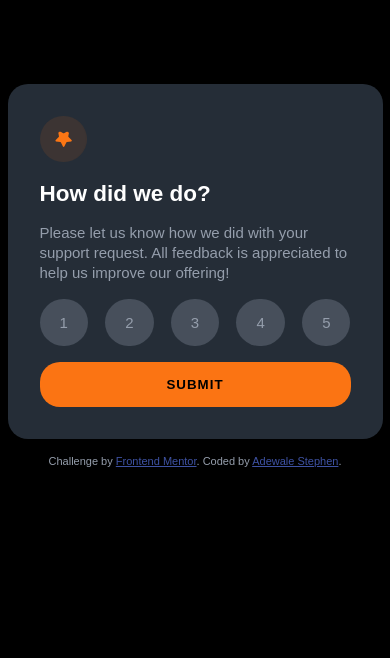
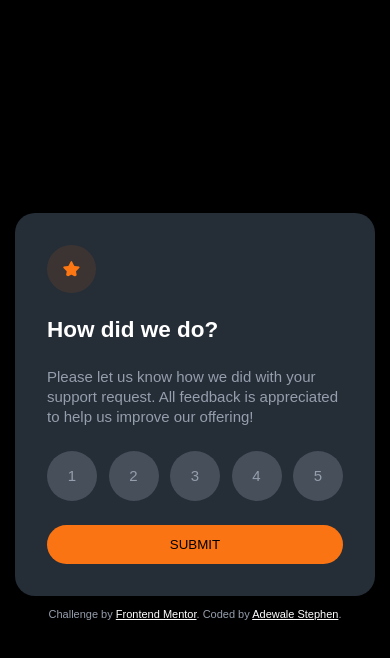
Before and after one commit to DemoStephen/interactive-rating-component-main, a plain HTML site: page index.html in a window 390 px wide. Drawn offline with Linux system fonts and the light colour scheme.

Commit message:
Fully Updated

```diff
--- a/index.html
+++ b/index.html
@@ -8,42 +8,61 @@
   <title>Frontend Mentor | Interactive rating component</title>
 </head>
 <body>
+  <main>
+
     <!-- Rating state start -->
-  <section id="ratingStart">
-    <img src="./images/icon-star.svg" alt="start icon" id="startIcon">
+    <section data-rating-start id="ratingStart">
+      <img src="./images/icon-star.svg" alt="start icon" id="startIcon" class="d-block">
       <h1>How did we do?</h1>
       <p>
         Please let us know how we did with your support request. All feedback is appreciated
         to help us improve our offering!
       </p>
-    <ul>
-      <li class = "options" >1</li>
-      <li class = "options" >2</li>
-      <li class = "options" >3</li>
-      <li class = "options" >4</li>
-      <li class = "options" >5</li>
-    </ul>
-    <button type="button">SUBMIT</button>
+      <form data-form action="#">
+        <div class="options">
+          <label class="container">
+            <input data-input type="radio" name="option" id="one" value="1">
+            <label for="option">1</label>
+          </label>
+          <label class="container">
+            <input data-input type="radio" name="option" id="two" value="2">
+            <label for="option">2</label>
+          </label>
+          <label class="container">
+            <input data-input type="radio" name="option" id="three" value="3">
+            <label for="option">3</label>
+          </label>
+          <label class="container">
+            <input data-input type="radio" name="option" id="four" value="4">
+            <label for="option">4</label>
+          </label>
+          <label class="container">
+            <input data-input type="radio" name="option" id="five" value="5">
+            <label for="option">5</label>
+          </label>
+        </div>
+        <button>Submit</button>
+        <p data-error class="error"></p>
+      </form>
     </section>
     <!-- Rating state end -->
 
     <!-- Thank you state start -->
-   <section id="thankYouStart">
-    <p id="goBack">←</p>
-    <img src="./images/illustration-thank-you.svg" alt="thank you image">
-    <p id="doveBg">You selected <span id="yourSelection"></span> out of 5</p>
+    <section data-thankYou-state id="thankYouStart" class="d-none">
+     <!-- <img id="goBack" src="./images/icon-star.svg" alt="goback" class="d-block"> -->
+     <img src="./images/illustration-thank-you.svg" alt="thank you image" id="mainImg">
+     <p id="greyBg">You selected <span id="yourSelection"></span> out of 5</p>
      <h1>Thank you!</h1>
      <p>We appreciate you taking the time to give a rating. If you ever need more support,
        don’t hesitate to get in touch!
      </p>
     </section>
     <!-- Thank you state end -->
-
-
     <div class="attribution">
       Challenge by <a href="https://www.frontendmentor.io?ref=challenge" target="_blank">Frontend Mentor</a>.
       Coded by <a href="#">Adewale Stephen</a>.
     </div>
+  </main>
   <script src="main.js"></script>
 </body>
 </html>
--- a/main.js
+++ b/main.js
@@ -1,18 +1,32 @@
-const firstSection = document.querySelector("#ratingStart")
-const secondSection = document.querySelector("#thankYouStart")
-const yourSelection = document.querySelector("#yourSelection")
-const CallToActionButton = document.querySelector("button")
-const className = document.querySelectorAll(".options")
+const dataRatingStart = document.querySelector('[data-rating-start]');
+const dataThankYouState = document.querySelector('[data-thankYou-state]');
+const form = document.querySelector('[data-form]');
+const radioButtons = document.querySelectorAll('[data-input]');
+const errorMessage = document.querySelector('[data-error]');
+const yourSelection = document.querySelector('#yourSelection');
 
-className.forEach(function(eachClass){
-    eachClass.addEventListener('click', (event)=>{
-        eachClass.style.backgroundColor = "hsl(0, 0%, 100%)"
-        eachClass.style.color = "black"
-        yourSelection.innerText = eachClass.innerText
+let value = null;
+
+for(const radioButton of radioButtons){
+    radioButton.addEventListener('change',()=>{
+        value = radioButton.value;
+        console.log(value)
     })
-})
+    radioButton.addEventListener('click', ()=>{
+        radioButtons.style.color = 'red'
+    })
+}
 
-CallToActionButton.addEventListener('click', (event)=>{
-    firstSection.style.display = "none"
-    secondSection.style.display = "block"
-})
+form.addEventListener('submit', (event)=>{
+    event.preventDefault();
+    if(!value){
+        errorMessage.innerText = 'Please select a rating'
+        setTimeout(()=>{
+            errorMessage.innerText = "";
+        }, 5000)
+        return
+    }
+    dataRatingStart.classList.add('d-none');
+    dataThankYouState.classList.remove('d-none');
+    yourSelection.innerText = `${value}`
+});
--- a/style.css
+++ b/style.css
@@ -1,112 +1,117 @@
 :root{
-    --mar-top-butom: 1rem;
-    --padding: 15px;
-    --border-rad : 20px;
+    --mar-top-butom: 1.5rem;
+    --padding: 1rem;
+    --border-rad : 1.25rem;
+    --bg-color: hsl(213, 19%, 18%);
+    --text-color: hsl(217, 12%, 63%);
+    --black: hsl(0, 0%, 0%);
+    --white: hsl(0, 0%, 100%);
 }
-*{
+*,
+*::before,
+*::after{
     padding: 0;
     margin: 0;
     box-sizing: border-box;
 }
 body{
-    width: 1440px;
-    height: 100vh;
-    color: hsl(217, 12%, 63%);
-    background-color: black;
+    min-height: 100vh;
+    color: var(--text-color);
+    background-color: var(--black);
     font-family: sans-serif;
-    font-size: 15px;
-
+    font-size: 0.9375rem;
+    display: flex;
+    justify-content: center;
+}
+main{
+    margin: auto;
 }
 section{
-    background-color: hsl(213, 19%, 18%);
+    background-color: var(--bg-color);
     padding: 2rem;
-    width: 375px;
+    margin: auto;
+    width: clamp(22.5rem, 100% - 40px, 25rem);
     border-radius: var(--border-rad);
-    margin: 20vh auto 1rem auto;
 }
-#ratingStart img{
+.d-none{
+    display: none;
+}
+.d-block{
+    display: block;
+}
+h1{
+    margin: var(--mar-top-butom) 0;
+    color: var(--white);
+}
+
+p{
+    line-height: 1.25rem;
+}
+
+#startIcon,#goBack{
     padding: var(--padding);
     background-color: hsla(25, 97%, 53%, 0.105);
-    border-radius: 50px;
-    animation: rotate 2s infinite linear;
+    border-radius: 50%;
+    width: fit-content;
 }
-#ratingStart img:hover{
-    animation-play-state: paused;
-}
-@keyframes rotate{
-    from{
-        rotate: 0deg;
-    }
-    to{
-        rotate: 360deg;
-    }
-}
-#ratingStart h1{
-    margin: var(--mar-top-butom) 0;
-    color: hsl(0, 0%, 100%);
-}
-#ratingStart ul{
-    margin: var(--mar-top-butom) 0;
-    list-style: none;
+.options{
     display: flex;
     justify-content: space-between;
+    align-items: center;
 }
-#ratingStart ul li{
-    padding: var(--padding) 20px;
-    border-radius: 50px;
+.container{
+    margin: var(--mar-top-butom) 0;
     background-color: hsla(217, 12%, 63%, 0.307);
-    transition: 0.25s;
+    border-radius: 50%;
+    width: 3.125rem;
+    height: 3.125rem;
+    display: flex;
+    justify-content: center;
+    align-items: center;
     cursor: pointer;
 }
-#ratingStart ul li:hover{
+label{
+    cursor: pointer;
+}
+.container input[type='radio']{
+    display: none;
+}
+.container:hover{
     background-color: hsl(25, 97%, 53%);
-    color: white;
 }
-#ratingStart button{
+form button{
     width: 100%;
-    padding: var(--padding);
-    border-radius: var(--border-rad);
+    outline: none;
     border: none;
+    padding: 0.75rem;
+    text-transform: uppercase;
+    border-radius: 1.5rem;
     background-color: hsl(25, 97%, 53%);
-    letter-spacing: 1px;
-    font-weight: 600;
-    transition: 0.25s;
-    outline: none;
+    cursor: pointer;
 }
-#ratingStart button:hover{
-    background-color:white;
-    color: hsl(25, 97%, 53%);
-}
-
 #thankYouStart{
     text-align: center;
-    display: none;
 }
-
-#thankYouStart #doveBg{
+#mainImg{
+    margin: 0 0  var(--mar-top-butom) 0;
+}
+#greyBg{
     background-color: hsla(217, 12%, 63%, 0.307);
     color: hsl(25, 97%, 53%);
     font-weight: 600;
-    padding: 10px;
-    width: 70%;
-    margin: var(--mar-top-butom) auto;
+    padding: 0.625rem 1.3rem;
+    width: fit-content;
+    margin: auto;
     border-radius: var(--border-rad);
 }
-#thankYouStart h1{
-    margin: var(--mar-top-butom) 0;
-    color: hsl(0, 0%, 100%);
+.error{
+    color: red;
+    text-align: center;
 }
-p{
-    line-height: 20px;
+.attribution { font-size: 11px; text-align: center; margin: calc(var(--mar-top-butom) *0.5) 0;}
+.attribution a { color: #fff; }
+
+.onclickStyling{
+    background-color: var(--white);
+    color: var(--black);
 }
-
-.attribution { font-size: 11px; text-align: center; }
-.attribution a { color: hsl(228, 45%, 44%); }
-@media (width < 700px){
-    body{width: 100%;
-    }
-    section{
-        margin: 10vh auto;
-        margin-bottom: 1rem;
-    }
-}
```
Lines whose indentation alone changed are shown as unchanged.
